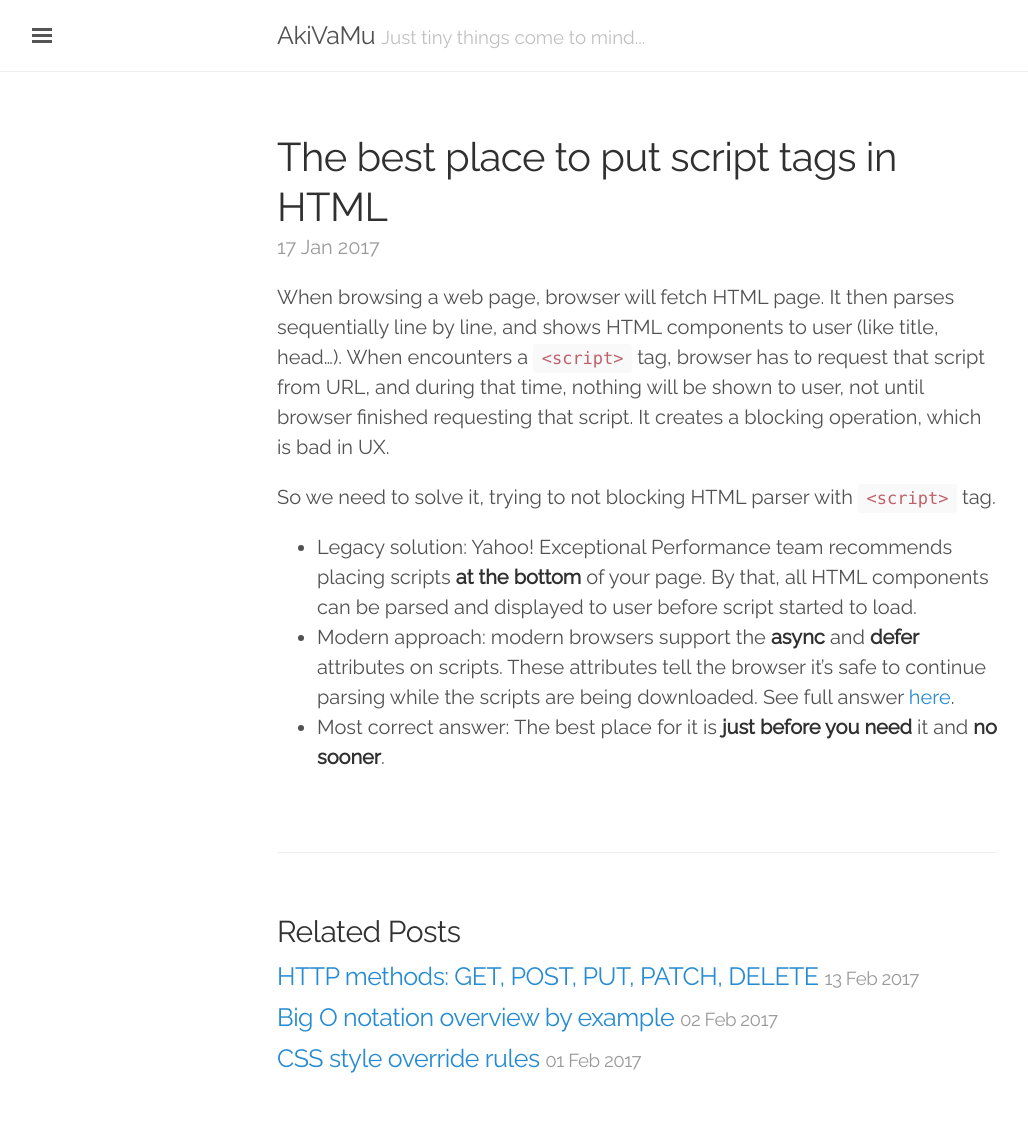
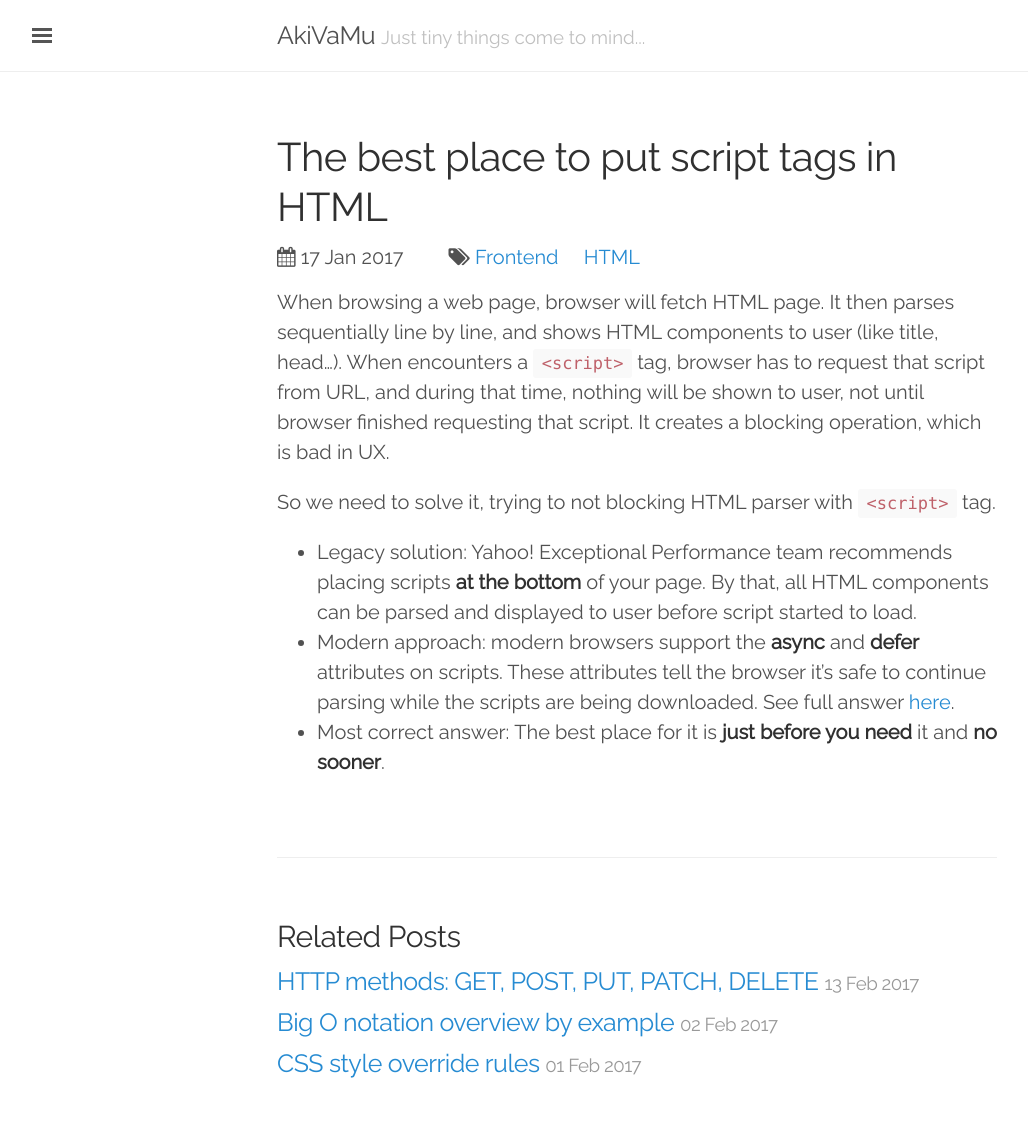
Before and after one commit to akivamu/akivamu.github.io, a Jekyll site: the page built from _posts/2017-01-17-the-best-place-to-put-script-tags-in-html.md, in a window 1280 px wide. Shown: the whole page, without its empty margins (3-1031 px from the left). Built offline with Jekyll 4.4.1, drawn with Linux system fonts in a browser that asks for light colours.

Commit message:
post meta

```diff
--- a/_includes/head.html
+++ b/_includes/head.html
@@ -16,6 +16,7 @@
 
   <!-- CSS -->
   <link rel="stylesheet" href="{{ site.baseurl }}/css/styles.css">
+  <link rel="stylesheet" href="https://maxcdn.bootstrapcdn.com/font-awesome/4.7.0/css/font-awesome.min.css">
 
   <!-- Icons -->
   <link rel="shortcut icon" href="{{ site.baseurl }}/favicon.ico">
--- /dev/null
+++ b/_includes/post-meta.html
@@ -0,0 +1,12 @@
+<div class="post-meta">
+    <div class="post-date-wrapper">
+        <i class="fa fa-calendar"></i>
+        <span>{{ post.date | date_to_string }}</span>
+    </div>
+    <div class="post-tags-wrapper">
+        <i class="fa fa-tags"></i>
+        {% for tag in post.tags %}
+        <span class="post-tag"><a href="/tag/{{ tag | slugify }}">{{ tag }}</a></span>
+        {% endfor %}
+    </div>
+</div>
--- a/_includes/post-preview.html
+++ b/_includes/post-preview.html
@@ -5,7 +5,7 @@
         </a>
     </h1>
 
-    <span class="post-date">{{ post.date | date_to_string }}</span>
+    {% include post-meta.html %}
 
     {{ post.excerpt }}
 
--- a/_layouts/post.html
+++ b/_layouts/post.html
@@ -4,7 +4,8 @@ layout: default
 
 <div class="post">
     <h1 class="post-title">{{ page.title }}</h1>
-  <span class="post-date">{{ page.date | date_to_string }}</span>
+    {% assign post = page %}
+    {% include post-meta.html %}
     {{ content }}
 </div>
 
--- a/css/styles.scss
+++ b/css/styles.scss
@@ -18,3 +18,18 @@ $font-family: Raleway, Helvetica, Arial, sans-serif;
 figure {
   margin: 0;
 }
+
+.post-meta {
+  margin-top: 5px;
+  margin-bottom: 15px;
+
+  .post-date-wrapper,
+  .post-tags-wrapper {
+    display: inline-block;
+    margin-right: 2rem;
+  }
+
+  .post-tag {
+    margin-right: 1rem;
+  }
+}
```
Lines whose indentation alone changed are shown as unchanged.
